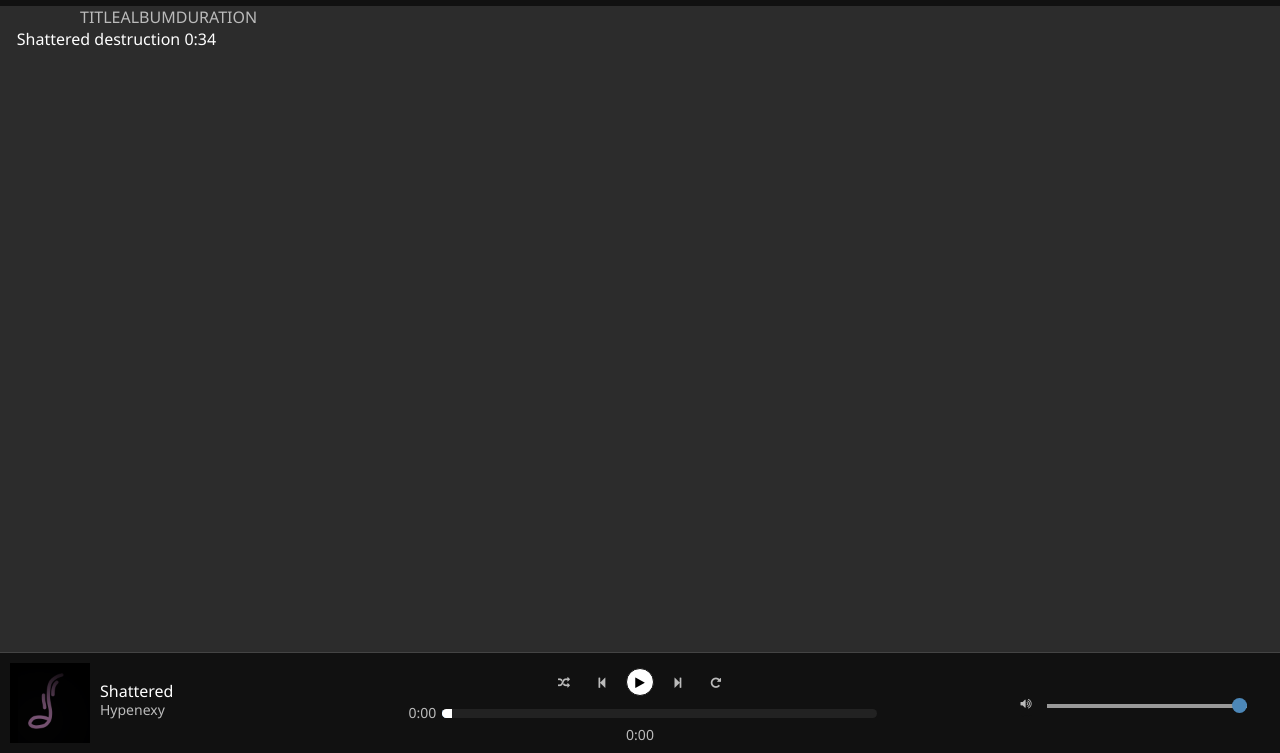
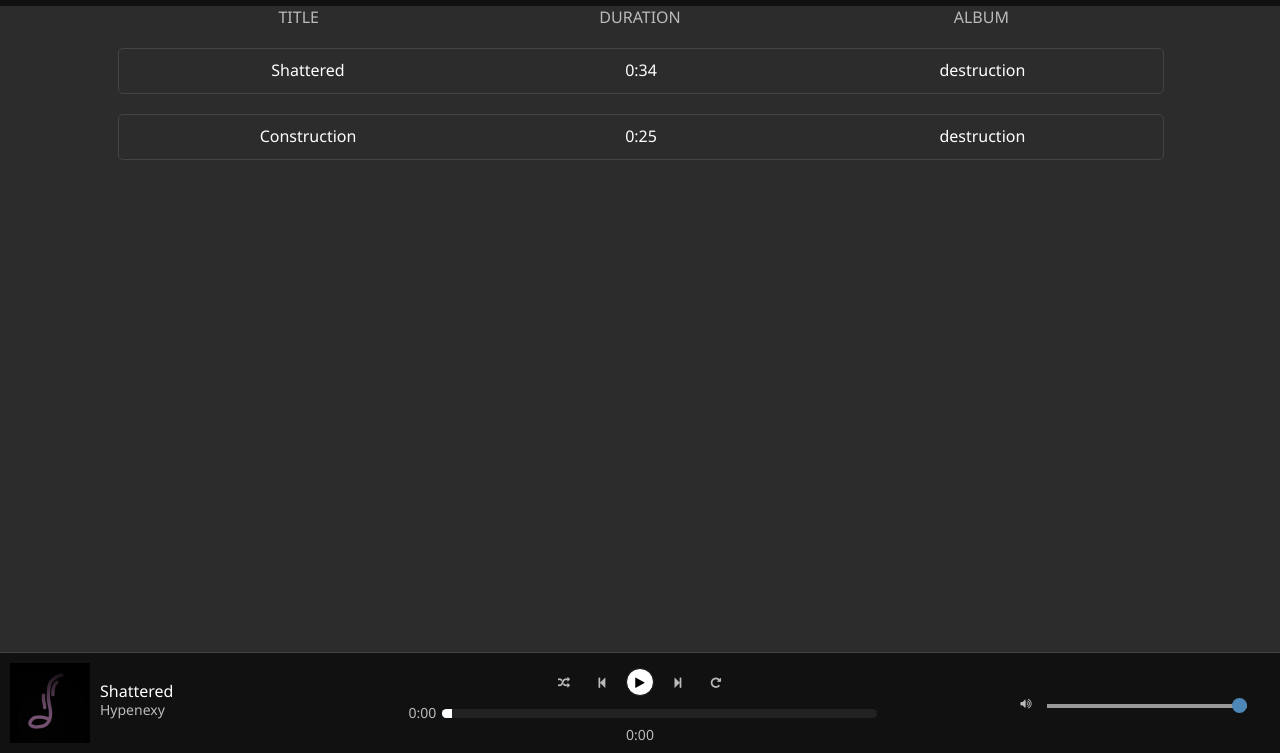
Before and after one commit to Hypenexy/Orpheux, a plain HTML site: page index.html in a window 1280 px wide. Shown: the part 47-800 px from the top of the page. Drawn offline with Linux system fonts and the light colour scheme.

Commit message:
new song list

```diff
--- a/default.css
+++ b/default.css
@@ -245,20 +245,29 @@ input[type="range"]::-ms-fill-upper{
     }
 }
 
+
 .mainContent .songs{
+    text-align: center;
     color: #fff;
     width: 100%;
 }
 
-.mainContent .songs div *{
-    width: 33vw;
+.mainContent .songs .title{
+    text-align: left;
+    float: none;
 }
 
-.mainContent .songs .sorter{
-    margin-left: 80px;
+.mainContent .songs div *{
+    float: right;
+    width: 33.33%;
+}
+
+.mainContent .songs .headings{
     text-transform: uppercase;
     font-weight: 400;
     color: #bbb;
+    width: 80%;
+    margin-left: 10%;
 }
 
 .mainContent .songs th, td{
@@ -292,6 +301,30 @@ input[type="range"]::-ms-fill-upper{
 }
 .mainContent .songs st:hover:before{
     opacity: 1.0;
+}
+
+.mainContent .songs st{
+    float: left;
+}
+
+.mainContent .songs .song{
+    cursor: pointer;
+    padding: 10px;
+    margin-top: 20px;
+    border: 1px solid #444;
+    height: 24px;
+    width: 80%;
+    margin-left: calc(10% - 10px);
+    border-radius: 5px;
+    transition: 0.3s;
+}
+.mainContent .songs .song:hover{
+    border: 1px solid #ccc;
+}
+
+.mainContent .songs .song img{
+    width: 56px;
+    height: 56px;
 }
 
 .mainContent header{
--- a/index.html
+++ b/index.html
@@ -18,34 +18,20 @@
         <a class="fb">Feedback</a>
     </header>
         <div class="songs">
-            <!-- Rename sorter to something -->
-            <div class="sorter">
-                <a>Title</a><a>Album</a><a>Duration</a>
+            <div class="headings">
+                <a class="title">Title</a><a>Album</a><a>Duration</a>
             </div>
             <div class="song" onclick="play('shattered')">
                 <st> Shattered</st>
                 <a>destruction</a>
                 <dur>0:34</dur>
             </div>
+            <div class="song" onclick="play('construction')">
+                <st> Construction</st>
+                <a>destruction</a>
+                <dur>0:25</dur>
+            </div>
 
-
-            <!-- <table>
-                <tr class="tablesort">
-                    <th>Title</th>
-                    <th>Album</th>
-                    <th>Duration</th>
-                </tr>
-                <tr onclick="play('shattered')">
-                    <td><st> Shattered</st></td>
-                    <td><a>destruction</a></td>
-                    <td><dur>0:34</dur></td>
-                </tr>
-                <tr onclick="play('construction')">
-                    <td><st> Construction</st></td>
-                    <td><a>destruction</a></td>
-                    <td><dur>0:25</dur></td>
-                </tr>
-              </table> -->
               <!-- transform this into <div>s and elements cuz it's epicer
                    also update both sliders to look the same and look normal!-->
         </div>
```
